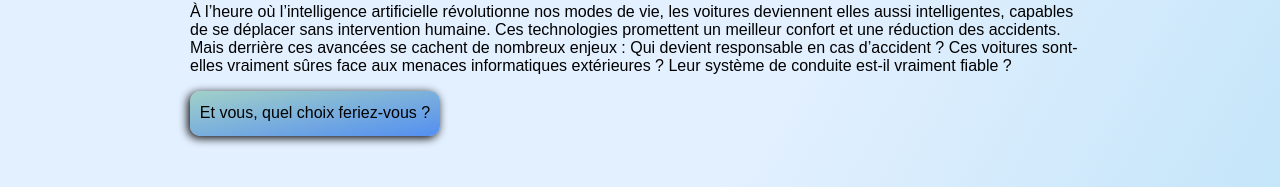
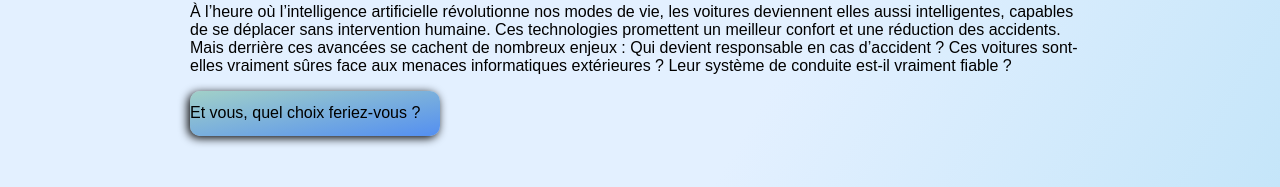
Before and after one commit to ilo80/msh-av-controversy, a React (Vite) app: page / in a window 1280 px wide. Shown: the part 389-576 px from the top of the page. Built offline with nearby package versions, Linux system fonts and the light colour scheme.

Commit message:
[FIX] Moral Machine Link

```diff
--- a/src/index.css
+++ b/src/index.css
@@ -220,6 +220,9 @@ body {
 }
 
 .moral-div a {
+  width: 100%;
+  height: 3rem;
+  line-height: 3rem;
   text-decoration: none;
   color: #000000;
 }
```
